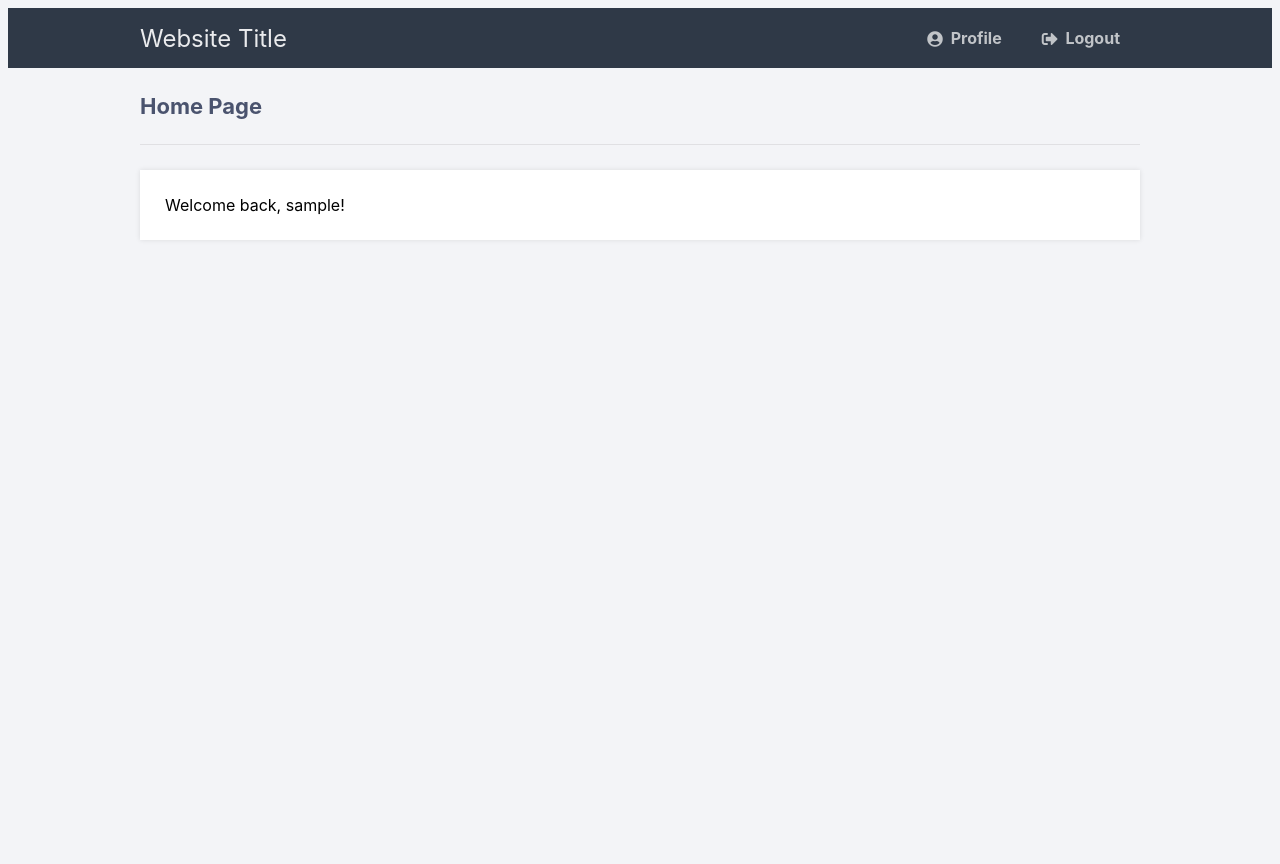
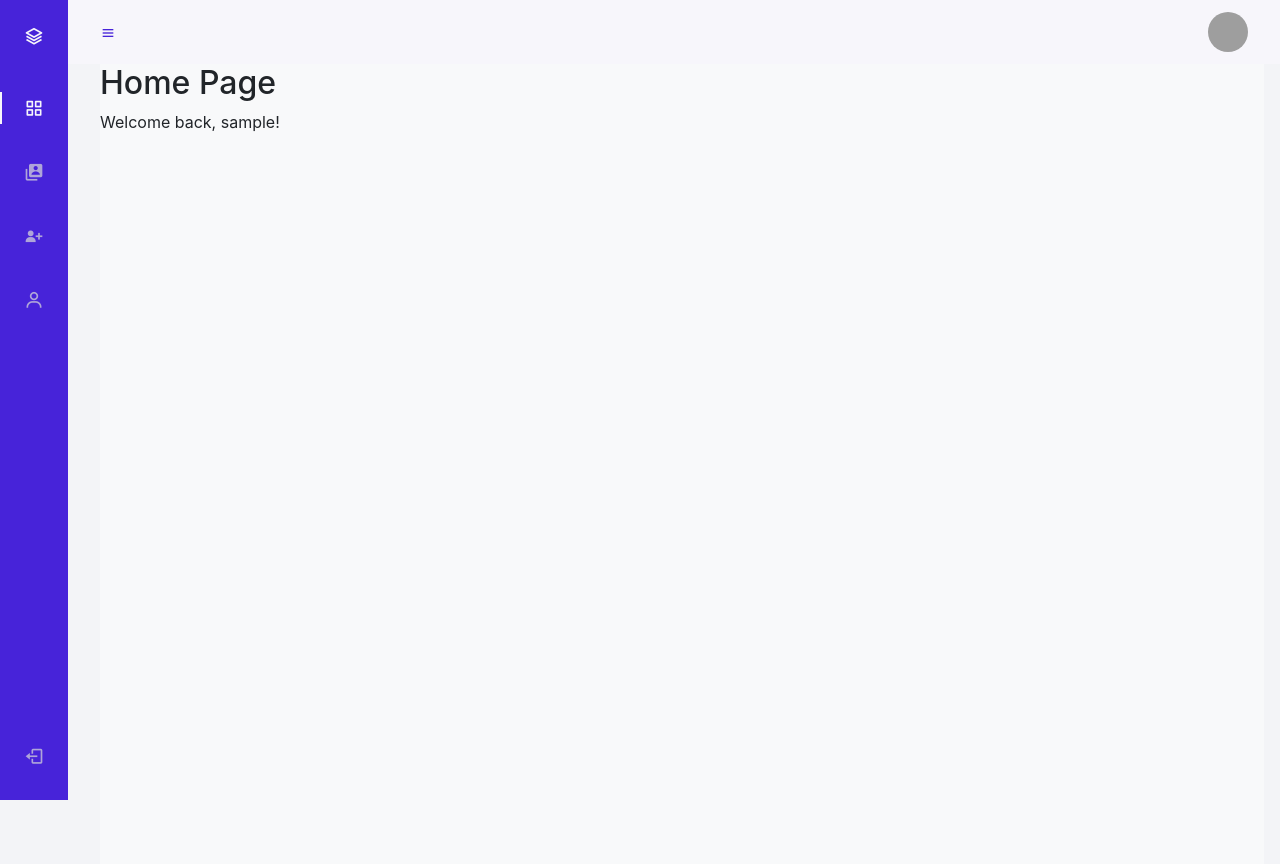
Before and after one commit to Bnop1146/Clientlee_login, a PHP site: page /home.php in a window 1280 px wide. Before the commit the page ends 214 px from the top, so only its background shows below. Run offline with PHP 8.4, Linux system fonts and the light colour scheme; the visitor is signed in with stand-in values (Sample User, id 1); style sheets or scripts are compiled from the project's sources; some libraries are stand-ins or nearby versions; grey boxes are pictures that could not be loaded.

Commit message:
Vi har får vores Dashboard side til at virke med login, og har fået stylet den lidt i den rigtige retning.

```diff
--- /dev/null
+++ b/css/navigation.scss
@@ -0,0 +1,180 @@
+:root {
+  --header-height: 3rem;
+  --nav-width: 68px;
+  --first-color: #4723D9;
+  --first-color-light: #AFA5D9;
+  --white-color: #F7F6FB;
+  --body-font: 'Nunito', sans-serif;
+  --normal-font-size: 1rem;
+  --z-fixed: 100
+}
+
+*,
+::before,
+::after {
+  box-sizing: border-box
+}
+
+body {
+  position: relative;
+  margin: var(--header-height) 0 0 0;
+  padding: 0 1rem;
+  font-family: var(--body-font);
+  font-size: var(--normal-font-size);
+  transition: .5s
+}
+
+a {
+  text-decoration: none
+}
+
+.header {
+  width: 100%;
+  height: var(--header-height);
+  position: fixed;
+  top: 0;
+  left: 0;
+  display: flex;
+  align-items: center;
+  justify-content: space-between;
+  padding: 0 1rem;
+  background-color: var(--white-color);
+  z-index: var(--z-fixed);
+  transition: .5s
+}
+
+.header_toggle {
+  color: var(--first-color);
+  font-size: 1.5rem;
+  cursor: pointer
+}
+
+.header_img {
+  width: 35px;
+  height: 35px;
+  display: flex;
+  justify-content: center;
+  border-radius: 50%;
+  overflow: hidden
+}
+
+.header_img img {
+  width: 40px
+}
+
+.l-navbar {
+  position: fixed;
+  top: 0;
+  left: -30%;
+  width: var(--nav-width);
+  height: 100vh;
+  background-color: var(--first-color);
+  padding: .5rem 1rem 0 0;
+  transition: .5s;
+  z-index: var(--z-fixed)
+}
+
+.nav {
+  height: 100%;
+  display: flex;
+  flex-direction: column;
+  justify-content: space-between;
+  overflow: hidden
+}
+
+.nav_logo,
+.nav_link {
+  display: grid;
+  grid-template-columns: max-content max-content;
+  align-items: center;
+  column-gap: 1rem;
+  padding: .5rem 0 .5rem 1.5rem
+}
+
+.nav_logo {
+  margin-bottom: 2rem
+}
+
+.nav_logo-icon {
+  font-size: 1.25rem;
+  color: var(--white-color)
+}
+
+.nav_logo-name {
+  color: var(--white-color);
+  font-weight: 700
+}
+
+.nav_link {
+  position: relative;
+  color: var(--first-color-light);
+  margin-bottom: 1.5rem;
+  transition: .3s
+}
+
+.nav_link:hover {
+  color: var(--white-color)
+}
+
+.nav_icon {
+  font-size: 1.25rem
+}
+
+.show {
+  left: 0
+}
+
+.body-pd {
+  padding-left: calc(var(--nav-width) + 1rem)
+}
+
+.active {
+  color: var(--white-color)
+}
+
+.active::before {
+  content: '';
+  position: absolute;
+  left: 0;
+  width: 2px;
+  height: 32px;
+  background-color: var(--white-color)
+}
+
+.height-100 {
+  height: 100vh
+}
+
+@media screen and (min-width: 768px) {
+  body {
+    margin: calc(var(--header-height) + 1rem) 0 0 0;
+    padding-left: calc(var(--nav-width) + 2rem)
+  }
+
+  .header {
+    height: calc(var(--header-height) + 1rem);
+    padding: 0 2rem 0 calc(var(--nav-width) + 2rem)
+  }
+
+  .header_img {
+    width: 40px;
+    height: 40px
+  }
+
+  .header_img img {
+    width: 45px
+  }
+
+  .l-navbar {
+    left: 0;
+    padding: 1rem 1rem 0 0
+  }
+
+  .show {
+    width: calc(var(--nav-width) + 156px)
+  }
+
+  .body-pd {
+    padding-left: calc(var(--nav-width) + 188px)
+  }
+}
--- a/home.php
+++ b/home.php
@@ -1,6 +1,3 @@
-
-
-
 <?php
 // We need to use sessions, so you should always start sessions using the below code.
 session_start();
@@ -16,20 +13,30 @@ if (!isset($_SESSION['loggedin'])) {
 <head>
     <meta charset="utf-8">
     <title>Dashboard</title>
+    <link rel="stylesheet" href="https://fonts.googleapis.com/icon?family=Material+Icons">
+    <link rel="stylesheet" href="https://use.fontawesome.com/releases/v5.15.3/css/all.css">
+    <link rel="stylesheet" href="https://cdn.jsdelivr.net/npm/boxicons@latest/css/boxicons.min.css">
+    <link rel="stylesheet" href="https://cdn.jsdelivr.net/npm/bootstrap@5.0.0-beta1/dist/js/bootstrap.bundle.min.js">
+    <link rel="stylesheet" href="https://cdn.jsdelivr.net/npm/bootstrap@5.0.0-beta1/dist/css/bootstrap.min.css">
+    <link href="css/bootstrap.css" rel="stylesheet" type="text/css">
     <link href="css/styles.css" rel="stylesheet" type="text/css">
-    <link rel="stylesheet" href="https://use.fontawesome.com/releases/v5.7.1/css/all.css">
+    <link href="css/home.css" rel="stylesheet" type="text/css">
+
+
 </head>
 <body class="loggedin">
-<nav class="navtop">
-    <div>
-        <h1>Website Title</h1>
-        <a href="profile.php"><i class="fas fa-user-circle"></i>Profile</a>
-        <a href="logout.php"><i class="fas fa-sign-out-alt"></i>Logout</a>
-    </div>
-</nav>
-<div class="content">
+
+<?php include 'navigation.php'; ?>
+
+
+<!--Container Main start-->
+<div class="height-100 bg-light">
     <h2>Home Page</h2>
-    <p>Welcome back, <?=$_SESSION['name']?>!</p>
+    <p>Welcome back, <?= $_SESSION['name'] ?>!</p>
 </div>
+<!--Container Main end-->
+
+
+
 </body>
 </html>
--- /dev/null
+++ b/js/home-nav.js
@@ -0,0 +1,38 @@
+document.addEventListener("DOMContentLoaded", function(event) {
+
+    const showNavbar = (toggleId, navId, bodyId, headerId) =>{
+        const toggle = document.getElementById(toggleId),
+            nav = document.getElementById(navId),
+            bodypd = document.getElementById(bodyId),
+            headerpd = document.getElementById(headerId)
+
+// Validate that all variables exist
+        if(toggle && nav && bodypd && headerpd){
+            toggle.addEventListener('click', ()=>{
+// show navbar
+                nav.classList.toggle('show')
+// change icon
+                toggle.classList.toggle('bx-x')
+// add padding to body
+                bodypd.classList.toggle('body-pd')
+// add padding to header
+                headerpd.classList.toggle('body-pd')
+            })
+        }
+    }
+
+    showNavbar('header-toggle','nav-bar','body-pd','header')
+
+    /*===== LINK ACTIVE =====*/
+    const linkColor = document.querySelectorAll('.nav_link')
+
+    function colorLink(){
+        if(linkColor){
+            linkColor.forEach(l=> l.classList.remove('active'))
+            this.classList.add('active')
+        }
+    }
+    linkColor.forEach(l=> l.addEventListener('click', colorLink))
+
+// Your code to run since DOM is loaded and ready
+});
--- /dev/null
+++ b/navigation.php
@@ -0,0 +1,74 @@
+<!DOCTYPE html>
+<html lang="">
+<head>
+    <meta charset="utf-8">
+    <title>Dashboard</title>
+    <link rel="stylesheet" href="https://fonts.googleapis.com/icon?family=Material+Icons">
+    <link rel="stylesheet" href="https://use.fontawesome.com/releases/v5.15.3/css/all.css">
+    <link rel="stylesheet" href="https://cdn.jsdelivr.net/npm/boxicons@latest/css/boxicons.min.css">
+    <link rel="stylesheet" href="https://cdn.jsdelivr.net/npm/bootstrap@5.0.0-beta1/dist/js/bootstrap.bundle.min.js">
+    <link rel="stylesheet" href="https://cdn.jsdelivr.net/npm/bootstrap@5.0.0-beta1/dist/css/bootstrap.min.css">
+    <link href="css/bootstrap.css" rel="stylesheet" type="text/css">
+    <link href="css/styles.css" rel="stylesheet" type="text/css">
+    <link href="css/navigation.css" rel="stylesheet" type="text/css">
+
+
+    <script src="https://kit.fontawesome.com/6b4a3d7b29.js" crossorigin="anonymous"></script>
+
+</head>
+<body id="body-pd">
+
+<header class="header" id="header">
+    <div class="header_toggle">
+        <i class='bx bx-menu' id="header-toggle"></i>
+    </div>
+
+    <div class="header_img"><img src="https://i.imgur.com/hczKIze.jpg" alt=""></div>
+</header>
+
+<div class="l-navbar" id="nav-bar">
+    <nav class="nav">
+        <div>
+            <a href="#" class="nav_logo">
+                <i class='bx bx-layer nav_logo-icon'></i> <span class="nav_logo-name">Dashboard</span>
+            </a>
+
+            <div class="nav_list">
+                <a href="home.php" class="nav_link active">
+                    <i class='bx bx-grid-alt nav_icon'></i>
+                    <span class="nav_name">Hjem</span>
+                </a>
+
+                <a href="#" class="nav_link">
+                    <i class='bx bxs-user-account nav_icon'></i>
+                    <span class="nav_name">Kunder</span>
+                </a>
+
+                <a href="#" class="nav_link">
+                    <i class='bx bxs-user-plus nav_icon'></i>
+                    <span class="nav_name">Opret ny Kunde</span>
+                </a>
+
+                <a href="profile.php" class="nav_link">
+                    <i class='bx bx-user nav_icon'></i>
+                    <span class="nav_name">Bruger</span>
+                </a>
+
+
+
+
+            </div>
+        </div>
+
+        <a href="logout.php" class="nav_link">
+            <i class='bx bx-log-out nav_icon'></i>
+            <span class="nav_name">Log ud</span>
+        </a>
+
+    </nav>
+</div>
+
+
+<script src="js/home-nav.js"></script>
+</body>
+</html>
```
Also changed, not shown: profile.php (+12 -8 lines), css/home.scss (added).
